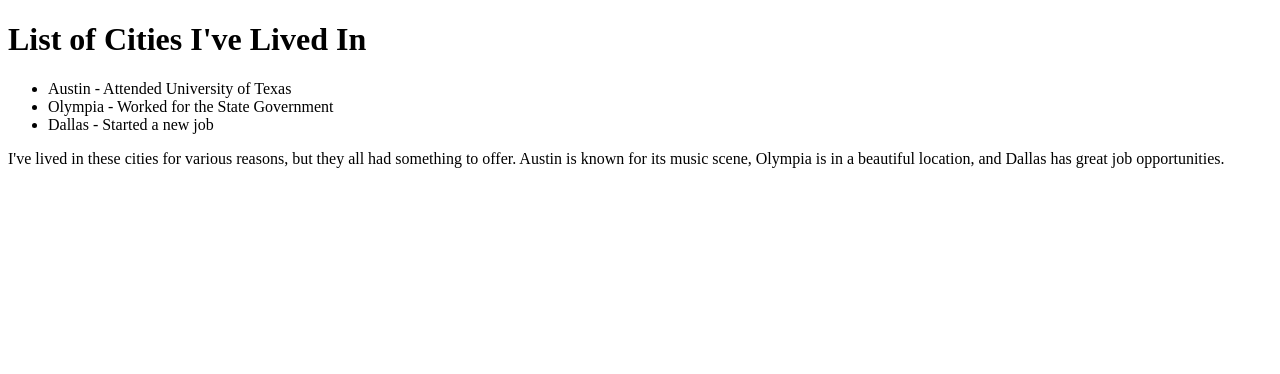
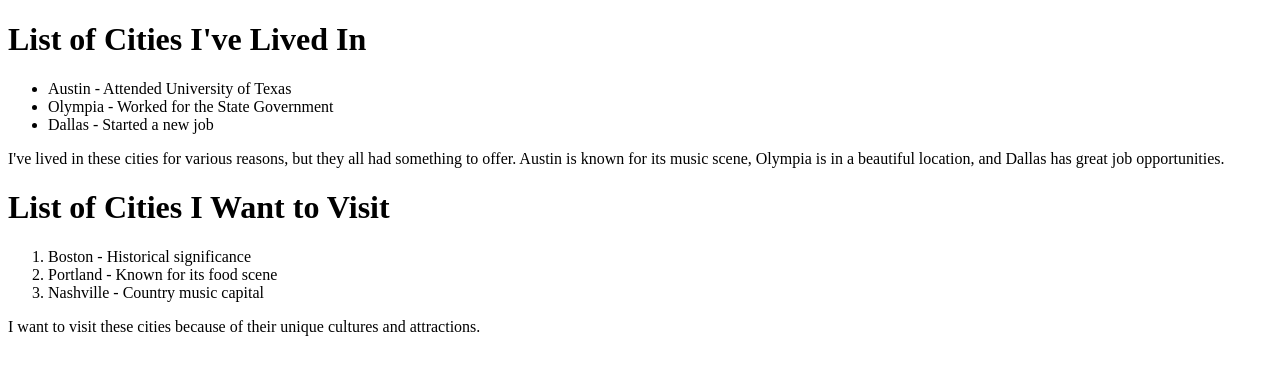
Before and after one commit to jgibb062/html-exercise, a plain HTML site: page index.html in a window 1280 px wide. Drawn offline with Linux system fonts and the light colour scheme.

Commit message:
Made an ordered list of the top three cities I would like to visit.

```diff
--- a/index.html
+++ b/index.html
@@ -14,5 +14,16 @@
       </ul>
       I've lived in these cities for various reasons, but they all had something to offer. Austin is known for its music scene, Olympia is in a beautiful location, and Dallas has great job opportunities.
     </p>
+
+    <h1>List of Cities I Want to Visit</h1>
+    <p>
+      <ol>
+        <li>Boston - Historical significance</li>
+        <li>Portland - Known for its food scene</li>
+        <li>Nashville - Country music capital</li>
+      </ol>
+      I want to visit these cities because of their unique cultures and attractions.
+    </p>
+
   </body>
 </html>
```
